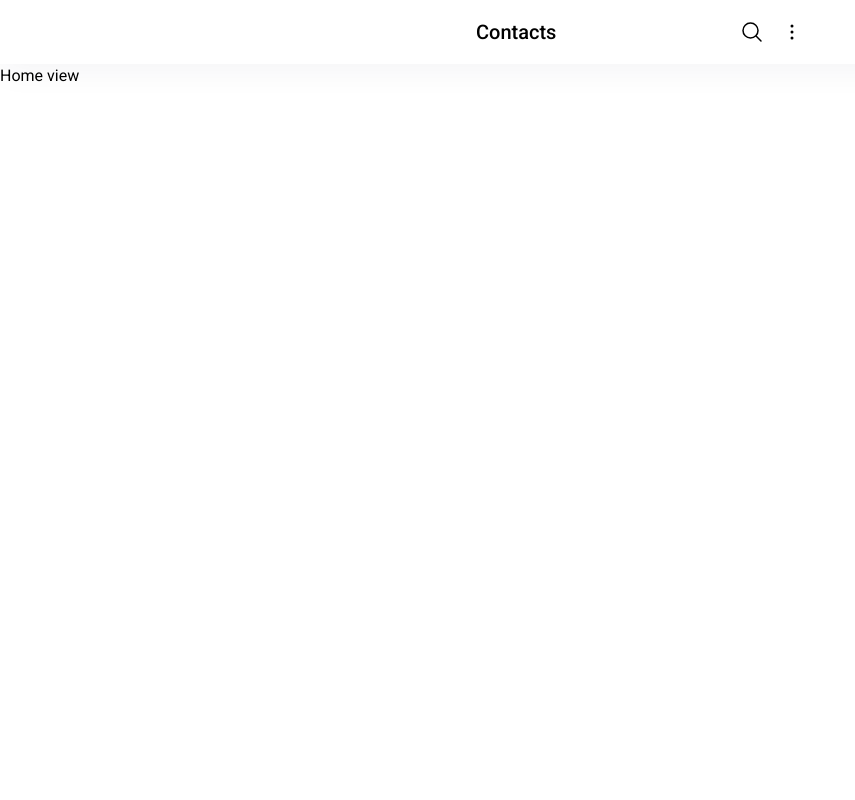
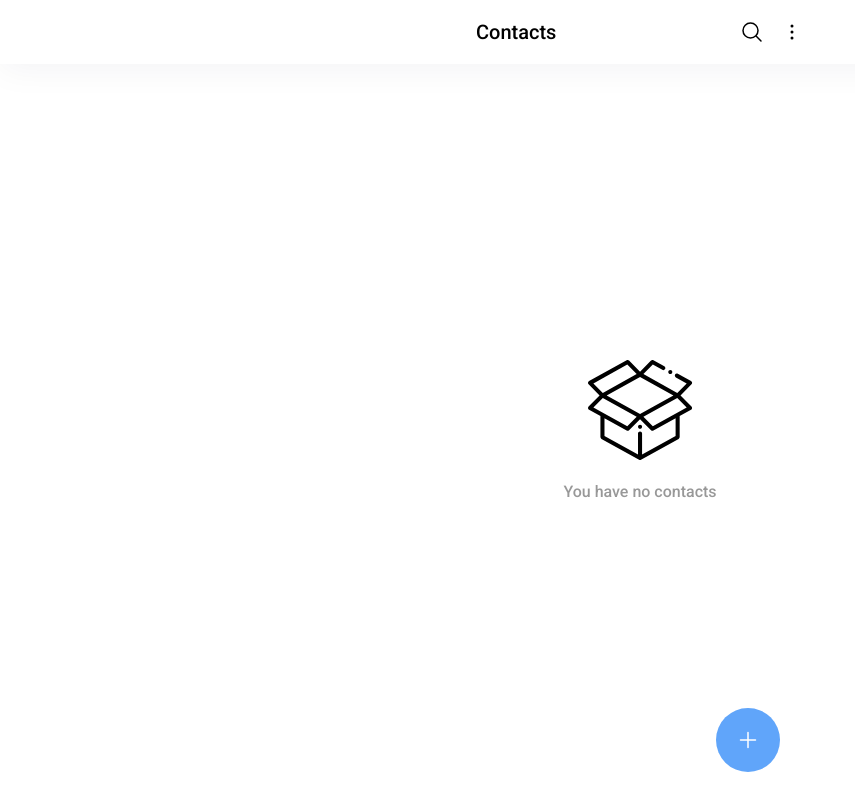
Before and after one commit to akramjonnuriddinov/contact-app, a Vue app: page / in a window 1280 px wide. Shown: the whole page, without its empty margins (0-855 px from the left). Built offline with nearby package versions, Linux system fonts and the light colour scheme.

Commit message:
Add HomeView for empty

```diff
--- a/src/App.vue
+++ b/src/App.vue
@@ -3,6 +3,8 @@ import TheHeader from '@/components/TheHeader.vue'
 </script>
 
 <template>
-  <TheHeader />
-  <RouterView />
+  <div class="min-h-screen flex flex-col">
+    <TheHeader />
+    <RouterView />
+  </div>
 </template>
--- a/src/components/AppContainer.vue
+++ b/src/components/AppContainer.vue
@@ -1,5 +1,5 @@
 <template>
-  <div class="max-w-[360px] px-4 mx-auto">
+  <div class="max-w-[360px] px-4 mx-auto w-full">
     <slot />
   </div>
 </template>
--- a/src/main.ts
+++ b/src/main.ts
@@ -8,7 +8,7 @@ import router from './router'
 const app = createApp(App)
 const pinia = createPinia()
 
-app.component(AppContainer)
+app.component('AppContainer', AppContainer)
 app.use(router)
 app.use(pinia)
 app.mount('#app')
--- a/src/pages/HomeView.vue
+++ b/src/pages/HomeView.vue
@@ -1 +1,25 @@
-<template>Home view</template>
+<script setup lang="ts">
+import { PlusIcon } from '@heroicons/vue/24/outline'
+</script>
+
+<template>
+  <AppContainer
+    class="flex relative h-full items-center justify-center flex-col flex-grow"
+  >
+    <img
+      class="mb-5"
+      src="@/assets/images/empty-box.svg"
+      width="105"
+      height="100"
+      alt="empty box"
+    />
+    <span class="opacity-40 w-full text-center font-medium text-black"
+      >You have no contacts
+    </span>
+    <button
+      class="bg-blue-400 absolute bottom-7 right-10 w-16 h-16 flex items-center justify-center rounded-full text-white"
+    >
+      <PlusIcon class="w-6" />
+    </button>
+  </AppContainer>
+</template>
```
